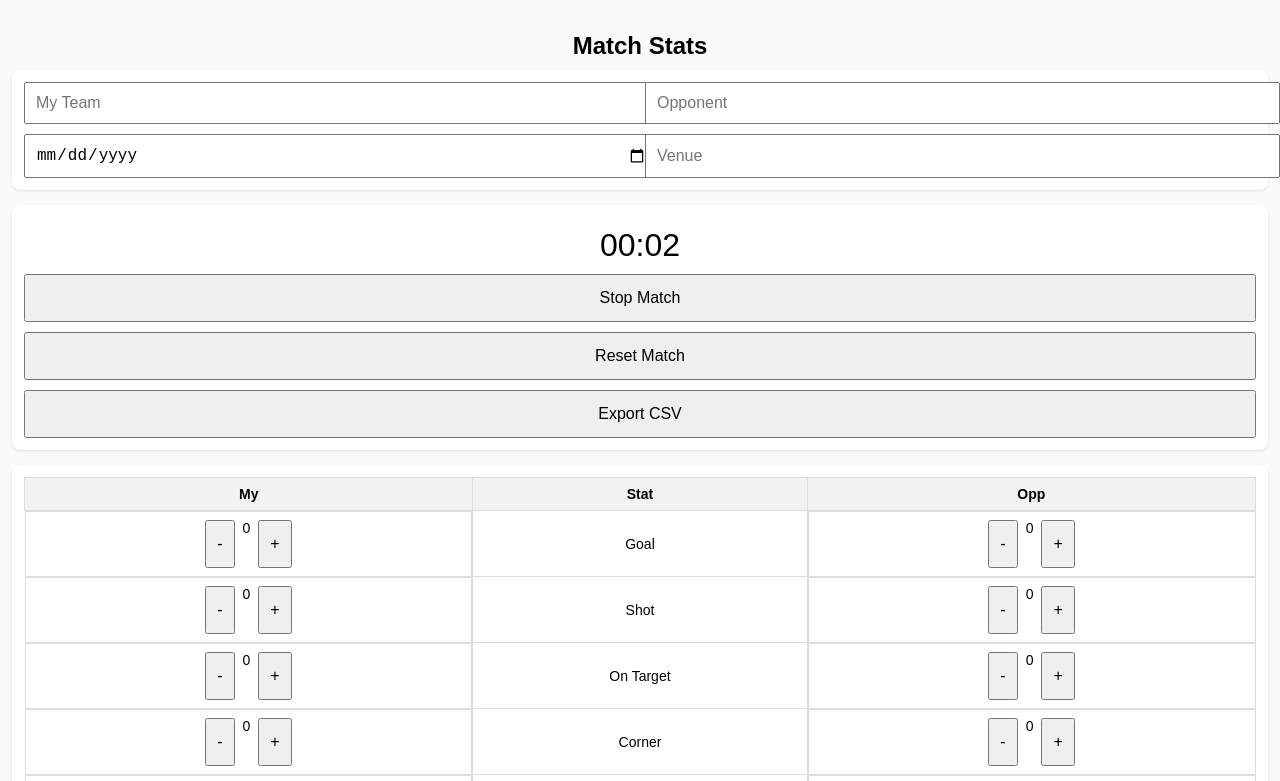
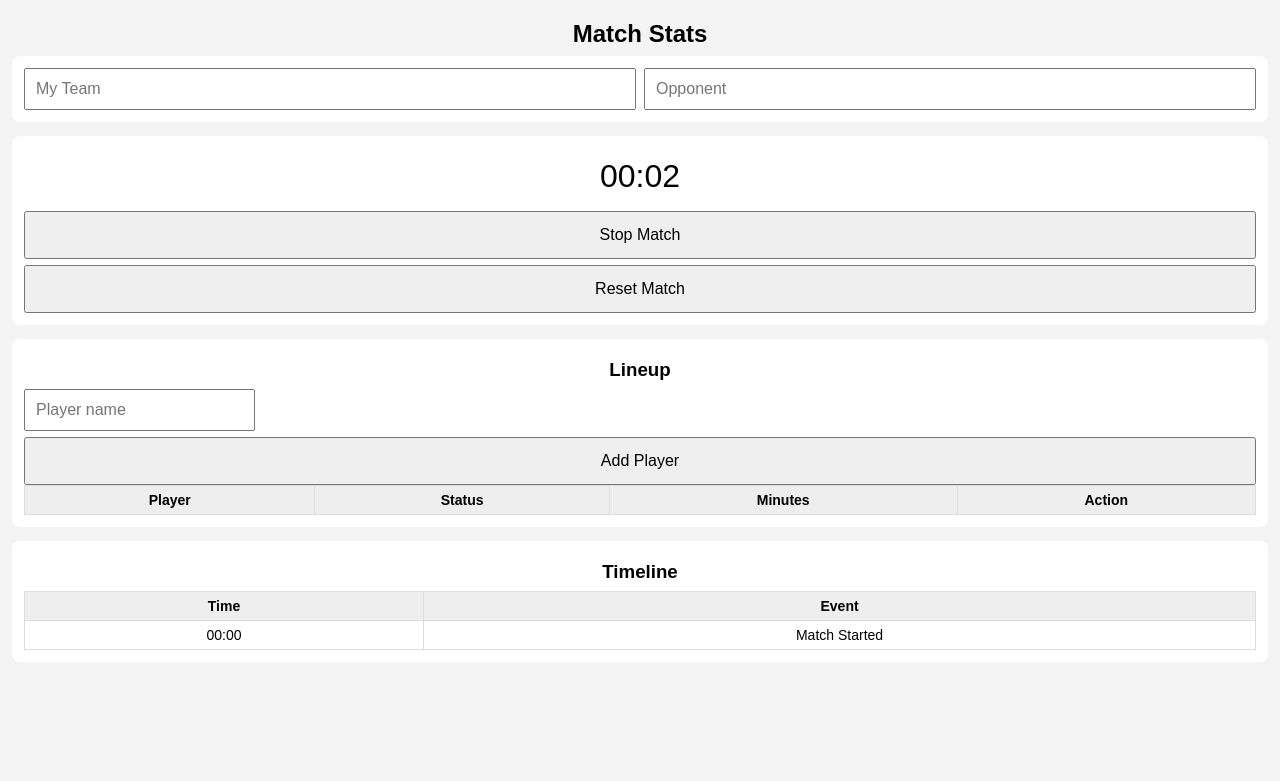
Before and after one commit to dkwohlfahrt-alt/Match-Stats, a plain HTML site: page index.html in a window 1280 px wide. Both pictures are taken after a click on the button "Start Match". Shown: the top 781 px of the page. Drawn offline with Linux system fonts and the light colour scheme.

Commit message:
Update index.html

```diff
--- a/index.html
+++ b/index.html
@@ -4,61 +4,51 @@
 <meta charset="UTF-8">
 <title>Match Stats Tracker</title>
 
+<meta name="viewport" content="width=device-width, initial-scale=1.0">
 <link rel="manifest" href="./manifest.json">
 <meta name="theme-color" content="#ffffff">
-  <meta name="viewport" content="width=device-width, initial-scale=1.0">
 
 <style>
 body {
   font-family: Arial, sans-serif;
+  background: #f4f4f4;
   margin: 0;
   padding: 12px;
-      background: #fafafa;
 }
 
-    h2 {
+h2, h3 {
   text-align: center;
-      margin-bottom: 10px;
+  margin: 8px 0;
 }
 
-    input, button {
+.section {
+  background: white;
+  padding: 12px;
+  margin-bottom: 14px;
+  border-radius: 8px;
+}
+
+input, button, select {
   font-size: 16px;
   padding: 10px;
 }
 
 button {
   min-height: 48px;
-      cursor: pointer;
-    }
-
-    .section {
-      background: white;
-      padding: 12px;
-      margin-bottom: 15px;
-      border-radius: 8px;
-      box-shadow: 0 1px 3px rgba(0,0,0,0.1);
-    }
-
-    .match-details {
-      display: grid;
-      grid-template-columns: 1fr 1fr;
-      gap: 10px;
-    }
-
-    .match-details input {
   width: 100%;
+  margin-top: 6px;
 }
 
 .clock {
+  font-size: 32px;
   text-align: center;
-      font-size: 32px;
   margin: 10px 0;
 }
 
-    .controls {
-      display: flex;
-      flex-direction: column;
-      gap: 10px;
+.grid {
+  display: grid;
+  grid-template-columns: 1fr 1fr;
+  gap: 8px;
 }
 
 table {
@@ -69,26 +59,16 @@
 
 th, td {
   border: 1px solid #ddd;
-      padding: 8px;
+  padding: 6px;
   text-align: center;
 }
 
 th {
-      background: #f2f2f2;
-    }
-
-    .stat-buttons {
-      display: flex;
-      justify-content: center;
-      gap: 8px;
-    }
-
-    .timeline table {
-      font-size: 13px;
+  background: #eee;
 }
 
 @media (max-width: 600px) {
-      .match-details {
+  .grid {
     grid-template-columns: 1fr;
   }
 }
@@ -99,36 +79,36 @@
 
 <h2>Match Stats</h2>
 
-<div class="section match-details">
+<div class="section grid">
   <input id="myTeam" placeholder="My Team">
   <input id="opponent" placeholder="Opponent">
-  <input id="date" type="date">
-  <input id="venue" placeholder="Venue">
 </div>
 
 <div class="section">
   <div class="clock" id="clock">00:00</div>
-  <div class="controls">
   <button id="startStop">Start Match</button>
   <button id="reset">Reset Match</button>
-    <button id="export">Export CSV</button>
-  </div>
 </div>
 
 <div class="section">
+  <h3>Lineup</h3>
+  <input id="playerName" placeholder="Player name">
+  <button onclick="addPlayer()">Add Player</button>
+
   <table>
     <thead>
       <tr>
-        <th>My</th>
-        <th>Stat</th>
-        <th>Opp</th>
+        <th>Player</th>
+        <th>Status</th>
+        <th>Minutes</th>
+        <th>Action</th>
       </tr>
     </thead>
-    <tbody id="statsBody"></tbody>
+    <tbody id="lineupBody"></tbody>
   </table>
 </div>
 
-<div class="section timeline">
+<div class="section">
   <h3>Timeline</h3>
   <table>
     <thead>
@@ -146,92 +126,55 @@
 
 let state = {
   running: false,
-  minutes: 0,
-  seconds: 0,
-  stats: {},
+  secondsElapsed: 0,
+  players: [],
   timeline: [],
   info: {}
 };
 
-/* ---------------- CONSTANTS ---------------- */
-
-const STAT_LIST = [
-  "Goal",
-  "Shot",
-  "On Target",
-  "Corner",
-  "Foul"
-];
+let timer = null;
 
 /* ---------------- DOM ---------------- */
 
 const clockEl = document.getElementById("clock");
 const startStopBtn = document.getElementById("startStop");
 const resetBtn = document.getElementById("reset");
-const exportBtn = document.getElementById("export");
-const statsBody = document.getElementById("statsBody");
+const lineupBody = document.getElementById("lineupBody");
 const timelineBody = document.getElementById("timelineBody");
 
 const myTeamInput = document.getElementById("myTeam");
 const opponentInput = document.getElementById("opponent");
-const dateInput = document.getElementById("date");
-const venueInput = document.getElementById("venue");
-
-let timer = null;
-
-/* ---------------- INIT ---------------- */
-
-STAT_LIST.forEach(stat => {
-  state.stats[stat] = { my: 0, opp: 0 };
-  const row = document.createElement("tr");
-
-  row.innerHTML = `
-    <td class="stat-buttons">
-      <button onclick="changeStat('${stat}','my',-1)">-</button>
-      <span id="${stat}-my">0</span>
-      <button onclick="changeStat('${stat}','my',1)">+</button>
-    </td>
-    <td>${stat}</td>
-    <td class="stat-buttons">
-      <button onclick="changeStat('${stat}','opp',-1)">-</button>
-      <span id="${stat}-opp">0</span>
-      <button onclick="changeStat('${stat}','opp',1)">+</button>
-    </td>
-  `;
-  statsBody.appendChild(row);
-});
-
-load();
+const playerNameInput = document.getElementById("playerName");
 
 /* ---------------- CLOCK ---------------- */
 
 function tick() {
-  state.seconds++;
-  if (state.seconds >= 60) {
-    state.seconds = 0;
-    state.minutes++;
-  }
+  state.secondsElapsed++;
   updateClock();
   save();
 }
 
 function updateClock() {
-  clockEl.textContent =
-    String(state.minutes).padStart(2,"0") + ":" +
-    String(state.seconds).padStart(2,"0");
+  const m = Math.floor(state.secondsElapsed / 60);
+  const s = state.secondsElapsed % 60;
+  clockEl.textContent = `${String(m).padStart(2,'0')}:${String(s).padStart(2,'0')}`;
 }
 
-/* ---------------- CONTROLS ---------------- */
+/* ---------------- MATCH CONTROL ---------------- */
 
 startStopBtn.onclick = () => {
   state.running = !state.running;
   startStopBtn.textContent = state.running ? "Stop Match" : "Start Match";
 
   if (state.running) {
+    state.players.forEach(p => {
+      if (p.on) p.lastOnTime = state.secondsElapsed;
+    });
     timer = setInterval(tick, 1000);
     log("Match Started");
   } else {
     clearInterval(timer);
+    closeActiveMinutes();
     log("Match Stopped");
   }
   save();
@@ -243,13 +186,68 @@ resetBtn.onclick = () => {
   location.reload();
 };
 
-/* ---------------- STATS ---------------- */
+/* ---------------- PLAYERS ---------------- */
 
-function changeStat(stat, side, delta) {
-  state.stats[stat][side] = Math.max(0, state.stats[stat][side] + delta);
-  document.getElementById(`${stat}-${side}`).textContent = state.stats[stat][side];
-  log(`${side === "my" ? myTeamInput.value || "My Team" : opponentInput.value || "Opponent"} ${stat}`);
+function addPlayer() {
+  const name = playerNameInput.value.trim();
+  if (!name) return;
+
+  state.players.push({
+    name,
+    on: true,
+    minutes: 0,
+    lastOnTime: state.running ? state.secondsElapsed : null
+  });
+
+  log(`${name} added to lineup`);
+  playerNameInput.value = "";
+  renderLineup();
   save();
+}
+
+function togglePlayer(index) {
+  const p = state.players[index];
+
+  if (p.on) {
+    // Sub off
+    p.minutes += Math.floor((state.secondsElapsed - p.lastOnTime) / 60);
+    p.on = false;
+    p.lastOnTime = null;
+    log(`${p.name} subbed off`);
+  } else {
+    // Sub on
+    p.on = true;
+    p.lastOnTime = state.secondsElapsed;
+    log(`${p.name} subbed on`);
+  }
+
+  renderLineup();
+  save();
+}
+
+function closeActiveMinutes() {
+  state.players.forEach(p => {
+    if (p.on && p.lastOnTime !== null) {
+      p.minutes += Math.floor((state.secondsElapsed - p.lastOnTime) / 60);
+      p.lastOnTime = state.secondsElapsed;
+    }
+  });
+}
+
+/* ---------------- RENDER ---------------- */
+
+function renderLineup() {
+  lineupBody.innerHTML = "";
+  state.players.forEach((p, i) => {
+    const row = document.createElement("tr");
+    row.innerHTML = `
+      <td>${p.name}</td>
+      <td>${p.on ? "On" : "Off"}</td>
+      <td>${p.minutes}</td>
+      <td><button onclick="togglePlayer(${i})">${p.on ? "Sub Off" : "Sub On"}</button></td>
+    `;
+    lineupBody.appendChild(row);
+  });
 }
 
 /* ---------------- TIMELINE ---------------- */
@@ -274,9 +272,7 @@ function renderTimeline() {
 function save() {
   state.info = {
     myTeam: myTeamInput.value,
-    opponent: opponentInput.value,
-    date: dateInput.value,
-    venue: venueInput.value
+    opponent: opponentInput.value
   };
   localStorage.setItem("matchState", JSON.stringify(state));
 }
@@ -289,35 +285,18 @@ function load() {
 
   myTeamInput.value = state.info.myTeam || "";
   opponentInput.value = state.info.opponent || "";
-  dateInput.value = state.info.date || "";
-  venueInput.value = state.info.venue || "";
-
-  Object.keys(state.stats).forEach(stat => {
-    document.getElementById(`${stat}-my`).textContent = state.stats[stat].my;
-    document.getElementById(`${stat}-opp`).textContent = state.stats[stat].opp;
-  });
 
   updateClock();
+  renderLineup();
   renderTimeline();
 
   if (state.running) {
+    timer = setInterval(tick, 1000);
     startStopBtn.textContent = "Stop Match";
-    timer = setInterval(tick, 1000);
   }
 }
 
-/* ---------------- EXPORT ---------------- */
-
-exportBtn.onclick = () => {
-  let csv = "Time,Event\n";
-  state.timeline.forEach(e => csv += `${e.time},${e.text}\n`);
-
-  const blob = new Blob([csv], { type: "text/csv" });
-  const a = document.createElement("a");
-  a.href = URL.createObjectURL(blob);
-  a.download = "match_stats.csv";
-  a.click();
-};
+load();
 
 /* ---------------- SERVICE WORKER ---------------- */
 
```
Lines whose indentation alone changed are shown as unchanged.
